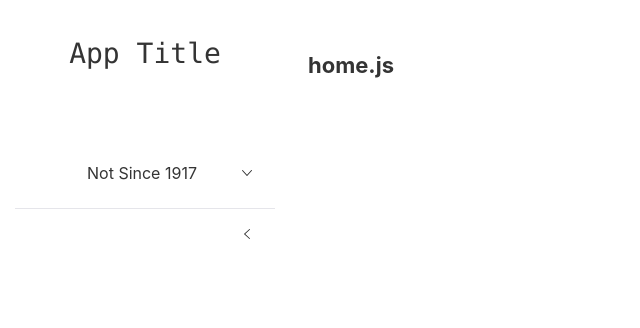
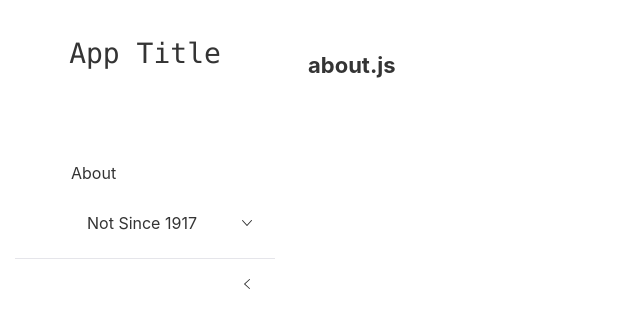
Before and after one commit to boyerst/aggregator1, a React (Create React App) app: page / in a window 1280 px wide. Shown: the top 328 px of the page, without its empty margins (0-640 px from the left). Built offline with nearby package versions, Linux system fonts and the light colour scheme; some icons are missing.

Commit message:
Change Home component to About and add to Nav

```diff
--- a/src/App.css
+++ b/src/App.css
@@ -50,3 +50,7 @@
   box-shadow: inset 400px 0 0 0 #54b3d6;
   color: white;
 }
+
+.links:visited {
+  color: inherit;
+}
--- a/src/AppLayout.js
+++ b/src/AppLayout.js
@@ -5,7 +5,7 @@ import { useState } from "react"
 import { BrowserRouter as Router, Routes, Route, Link, Outlet, Navigate, useParams, useNavigate, NavLink } from 'react-router-dom'
 import { seriesPartOne } from "./data"
 import Parts from "./Pages/parts"
-import Home from "./Pages/home"
+import About from "./Pages/about"
 
 
 
@@ -63,6 +63,7 @@ function AppLayout() {
             <Sidenav expanded={expanded} appearance="subtle">
               <Sidenav.Body>
                 <Nav activeKey={activeKey} onSelect={setActiveKey}>
+                  <Nav.Item as={Link} to='/'>About</Nav.Item>
                   <Nav.Menu placement="rightStart" eventKey="1" title="Not Since 1917" icon={<PageIcon />}>
                     {Object.entries(seriesPartOne).map(([slug, { title }]) => {
                       return (
@@ -83,7 +84,7 @@ function AppLayout() {
             </Header>*/}
             <Content>
               <Routes>
-                <Route path="/" element={<Home />}/>
+                <Route path="/" element={<About />}/>
                 <Route path=":slug" element={<Parts />}/>
               </Routes>
             </Content>
--- a/src/Pages/home.js
+++ b/src/Pages/about.js
@@ -3,15 +3,15 @@ import "../App.css"
 
 
 
-function Home() {
+function About() {
 
 
   return (
     <div>
-      <h4>home.js</h4>
+      <h4>about.js</h4>
 
     </div>
   )
 }
 
-export default Home
+export default About
```
